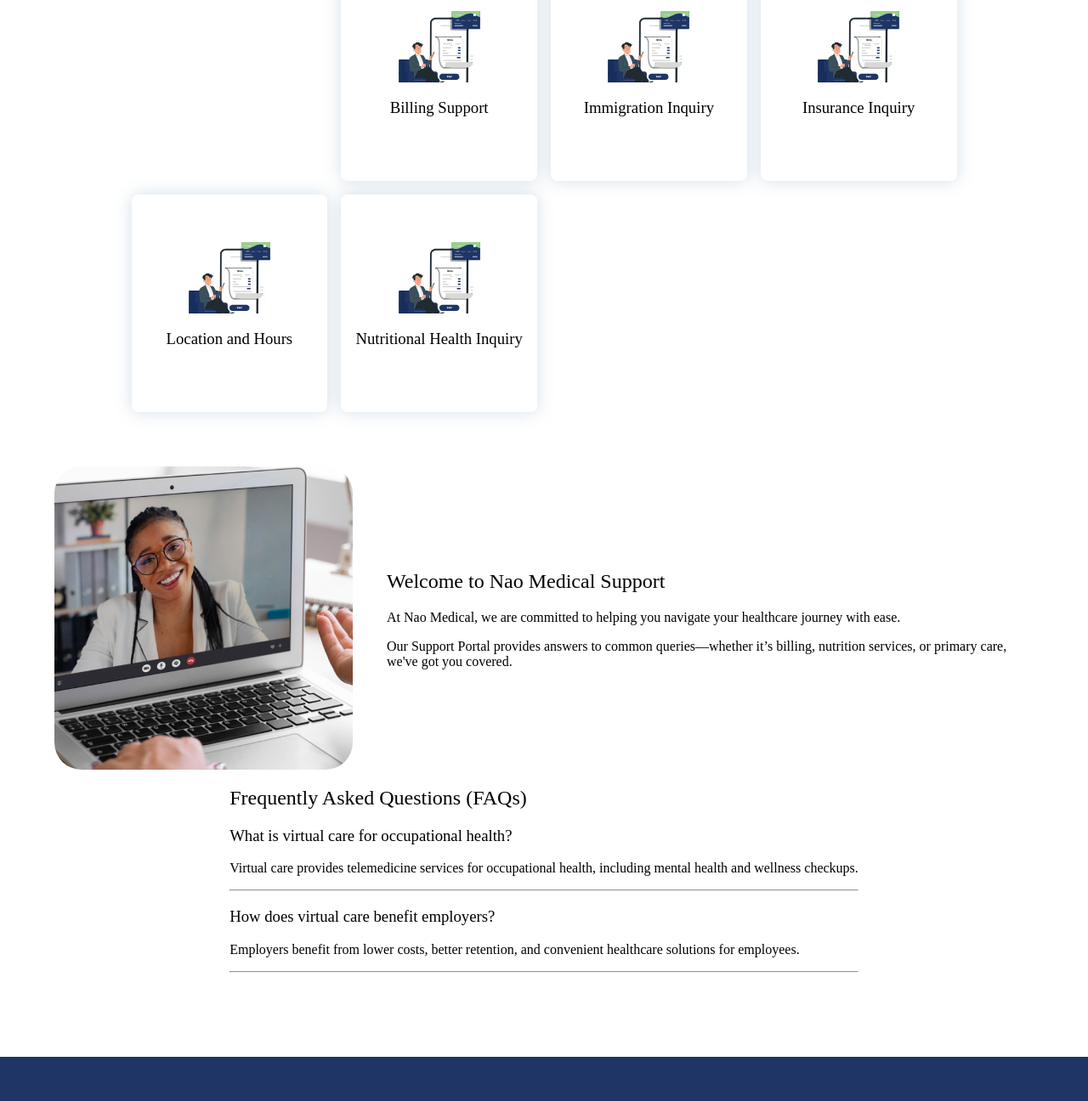
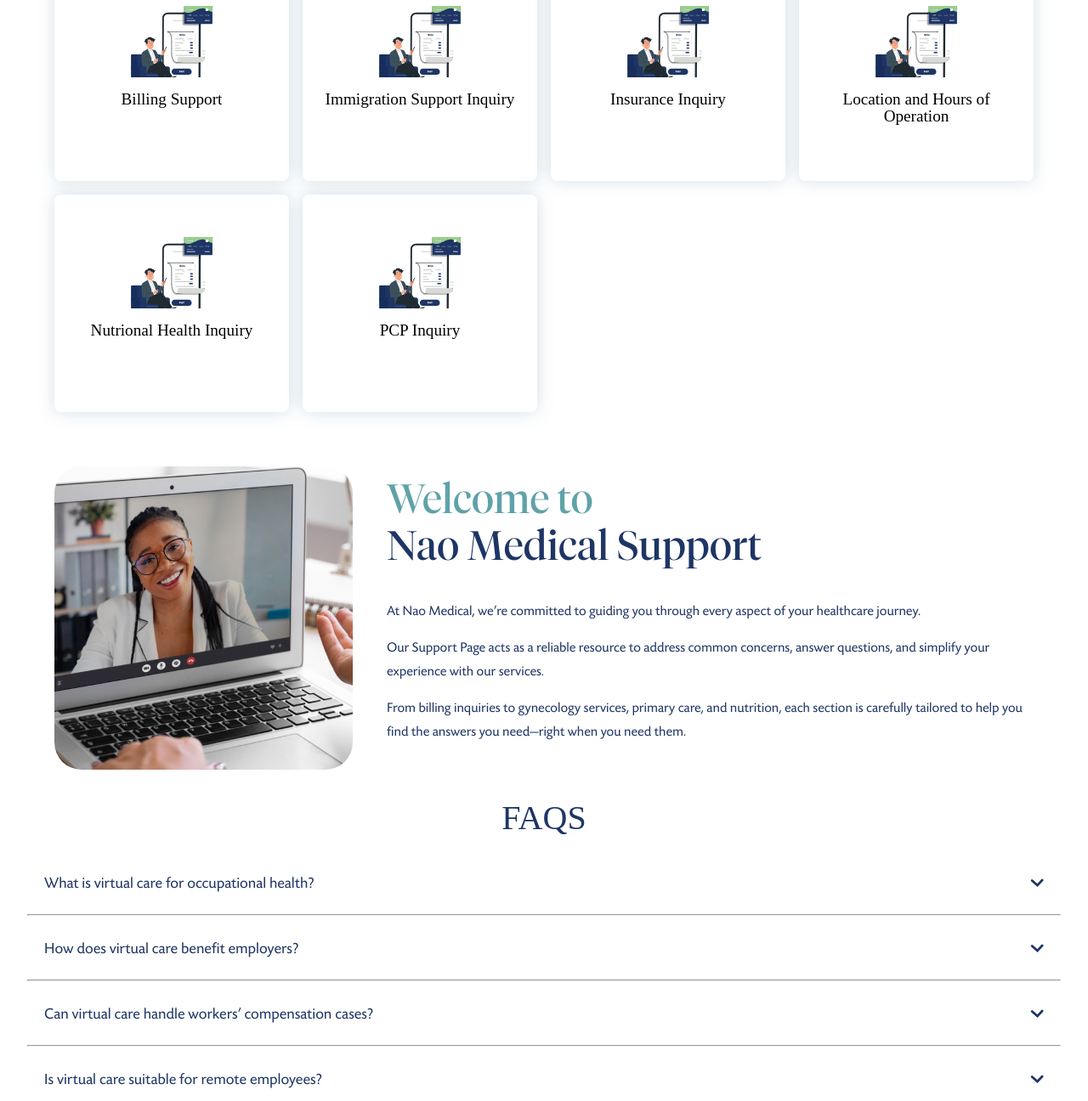
Before and after one commit to AbeelIshrat1602/Support_Pages_2, a plain HTML site: page index.html in a window 1280 px wide. Shown: the part 403-1699 px from the top of the page at 85% size. Drawn offline with Linux system fonts and the light colour scheme.

Commit message:
Update index.html

```diff
--- a/index.html
+++ b/index.html
@@ -1,146 +1,247 @@
 <!DOCTYPE html>
 <html lang="en">
   <head>
-    <!-- META DATA -->
     <meta charset="UTF-8" />
     <meta name="viewport" content="width=device-width, initial-scale=1.0" />
-    <!-- Title Optimization -->
-    <title>Nao Medical Support Portal | 24/7 Assistance for Billing, Insurance & More</title>
-    <!-- Meta Description -->
-    <meta
-      name="description"
-      content="Welcome to the Nao Medical Support Portal. Get 24/7 assistance for healthcare services like billing inquiries, insurance support, primary care, and more."
-    />
-    <!-- Additional Meta Tags -->
-    <meta name="keywords" content="Nao Medical Support, Billing Assistance, Healthcare Support 24/7" />
-    <meta name="robots" content="index, follow" />
-
-    <!-- Open Graph Tags for Social Sharing -->
-    <meta property="og:title" content="Nao Medical Support Portal" />
-    <meta
-      property="og:description"
-      content="Explore the Nao Medical Support Portal to find quick answers to common questions about billing, insurance, locations, and more!"
-    />
-    <meta property="og:url" content="https://www.naomedical.com/support-portal" />
-    <meta property="og:image" content="https://www.naomedical.com/assets/og-thumbnail.png" />
-    <meta property="og:type" content="website" />
-
-    <!-- Stylesheets -->
     <link rel="stylesheet" href="https://fonts.googleapis.com/icon?family=Material+Icons">
+    <title>Ticket Portal</title>
     <link rel="stylesheet" href="css/t-port.css" />
     <link rel="stylesheet" href="css/t-fonts.css" />
   </head>
   <body>
-    <!-- Header -->
     <header>
         <div class="log-cont">
-          <img src="./assets/logo-help.png" alt="Logo of Nao Medical Support Portal" class="log-img" />
+          <img src="./assets/logo-help.png" alt="nao-medical" class="log-img" />
         </div>
     </header>
 
-    <!-- Background Section -->
     <section>
-      <img src="./assets/ellipse.png" alt="Background design element 1" class="bg-absolute" />
-      <img src="./assets/ellipse-1.png" alt="Background design element 2" class="bg-absolute-2" />
+      <img src="./assets/ellipse.png" alt="nao-medical" class="bg-absolute" />
+      <img src="./assets/ellipse-1.png" alt="nao-medical_2" class="bg-absolute-2" />
     </section>
 
-    <!-- Hero Section -->
+
+
     <section class="hero">
       <div class="hero-cont">
         <div class="hero-container">
-          <img src="./assets/robot.svg" alt="Nao Medical Virtual Assistant" />
-          <h1 id="hero-main-heading" class="h-h">
-            How Can Nao Medical Support Assist You 24/7?
-          </h1>
+          <img src="./assets/robot.svg" alt="" />
+          <h1 id="hero-main-heading" class="h-h">How can I help you nao?</h1>
           <div class="input-container">
             <i class="material-icons search-icon">search</i>
+
+            <!-- Search Bar -->
         <input
         id="hero-search-bar"
         type="text"
-              placeholder="What are you seeking help with today?"
+        placeholder="How can Nao Medical 24/7 Support assist you?"
         class="search-bar"
       />
     </div>
-          <!-- Search Results -->
+
+    <!-- Search Results Container -->
     <div id="search-results" class="search-results"></div>
   </div>
 </div>
 </section>
 
-    <!-- Support Options Section -->
     <section class="section-1">
-      <h2 class="sec-title">Explore Our Support Services</h2>
-      <div class="sec-1-card" onclick="window.location.href='./support-pages/billing-support.html'">
-        <img src="./assets/sec-11.svg" alt="Billing Support Icon" />
-        <h3>Billing Support</h3>
+      <div class="sec-1-card" onclick="window.location.href='./support-pages/Billing/billing-support.html'">
+        <img src="./assets/sec-11.svg" alt="" />
+        <h2 class="sec-title">Billing Support</h2>
+
       </div>
-      <div class="sec-1-card" onclick="window.location.href='./support-pages/Immigration-General-Inquiry.html'">
-        <img src="./assets/sec-11.svg" alt="Immigration Inquiry Icon"/>
-        <h3>Immigration Inquiry</h3>
+      <div class="sec-1-card" onclick="window.location.href='./support-pages/Immigration/Immigration-General-Inquiry.html'">
+        <img src="./assets/sec-11.svg" alt="" />
+        <h2 class="sec-title">Immigration Support Inquiry</h2>
+
+      <!-- </div>
+      <div class="sec-1-card">
+        <img src="./assets/sec-11.svg" alt="" />
+        <h2 class="sec-title">Billing Support</h2> -->
+
       </div>
-      <div class="sec-1-card" onclick="window.location.href='./support-pages/Insurance-General-Inquiry.html'">
-        <img src="./assets/sec-11.svg" alt="Insurance Support Icon" />
-        <h3>Insurance Inquiry</h3>
+      <div class="sec-1-card" onclick="window.location.href='./support-pages/Insurance/Insurance-General-Inquiry.html'">
+        <img src="./assets/sec-11.svg" alt="" />
+        <h2 class="sec-title">Insurance Inquiry</h2>
+
       </div>
-      <div class="sec-1-card" onclick="window.location.href='./support-pages/Loc-Hours-of-Operation.html'">
-        <img src="./assets/sec-11.svg" alt="Location and Hours Icon"/>
-        <h3>Location and Hours</h3>
+      <div class="sec-1-card" onclick="window.location.href='./support-pages/Location/Loc-Hours-of-Operation.html'">
+        <img src="./assets/sec-11.svg" alt="" />
+        <h2 class="sec-title">Location and Hours of Operation</h2>
+
       </div>
-      <div class="sec-1-card" onclick="window.location.href='./support-pages/Nutrition-General-Inquiry.html'">
-        <img src="./assets/sec-11.svg" alt="Nutrition Health Inquiry Icon"/>
-        <h3>Nutritional Health Inquiry</h3>
+      <div class="sec-1-card" onclick="window.location.href='./support-pages/Nutrition/Nutrition-General-Inquiry.html'">
+        <img src="./assets/sec-11.svg" alt="" />
+        <h2 class="sec-title">Nutrional Health Inquiry</h2>
+
+      </div>
+      <div class="sec-1-card" onclick="window.location.href='./support-pages/PCP/PCP-General-Inquiry.html'">
+        <img src="./assets/sec-11.svg" alt="" />
+        <h2 class="sec-title">PCP Inquiry</h2>
+
+      <!-- </div>
+      <div class="sec-1-card">
+        <img src="./assets/sec-11.svg" alt="" />
+        <h2 class="sec-title">Billing Support</h2>
+
+      </div>
+      <div class="sec-1-card">
+        <img src="./assets/sec-11.svg" alt="" />
+        <h2 class="sec-title">Billing Support</h2> -->
+
       </div>
     </section>
 
-    <!-- About Section -->
     <section class="first">
       <div id="first-section-container" class="first-div">
         <img
           id="first-section-image"
           src="./assets/first-img.png"
-          alt="Representation of Nao Medical Support Services"
+          alt="nao-medical"
           class="first-img"
         />
         <div>
-          <h2 id="first-section-heading">
-            Welcome to <span id="first-section-heading-highlight">Nao Medical Support</span>
+          <h2 id="first-section-heading" class="f1h">
+            <span id="first-section-heading-highlight"> Welcome to </span>
+            Nao Medical Support
           </h2>
-          <p id="first-section-description-1">
-            At Nao Medical, we are committed to helping you navigate your healthcare journey with ease.
+          <p id="first-section-description-1" class="f2p">
+            At Nao Medical, we’re committed to guiding you through every aspect
+            of your healthcare journey.
           </p>
-          <p id="first-section-description-2">
-            Our Support Portal provides answers to common queries—whether it’s billing, nutrition services, or primary care, we've got you covered.
+          <p id="first-section-description-2" class="f3p">
+            Our Support Page acts as a reliable resource to address common
+            concerns, answer questions, and simplify your experience with our
+            services.
+          </p>
+          <p id="first-section-description-2" class="f3p">
+            From billing inquiries to gynecology services, primary care, and
+            nutrition, each section is carefully tailored to help you find the
+            answers you need—right when you need them.
           </p>
         </div>
       </div>
     </section>
 
-    <!-- FAQ Section -->
     <section id="faqs-section" class="faqs-section">
-      <h2>Frequently Asked Questions (FAQs)</h2>
-      <div id="faqs-container">
-        <div id="faq-item-1">
-          <h3>What is virtual care for occupational health?</h3>
-          <p>
-            Virtual care provides telemedicine services for occupational health, including mental health and wellness checkups.
-          </p>
+      <h2 id="faqs-title" class="faqs-title">FAQS</h2>
+      <div id="faqs-container" class="faqs-container">
+        <div id="faq-item-1" class="faq-item">
+          <h3 id="faq-question-1" class="faq-question">
+            What is virtual care for occupational health?
+            <img
+              id="faq-icon-1"
+              src="./assets/drop.svg"
+              alt="toggle icon"
+              class="faq-icon"
+            />
+          </h3>
+          <div class="faq-content">
+            Virtual care for occupational health refers to using telemedicine to
+            provide employees with healthcare services such as wellness
+            checkups, mental health support, and follow-up consultations.
           </div>
-        <hr />
-        <div id="faq-item-2">
-          <h3>How does virtual care benefit employers?</h3>
-          <p>
-            Employers benefit from lower costs, better retention, and convenient healthcare solutions for employees.
-          </p>
         </div>
-        <hr />
+        <hr class="fffff" />
+
+        <div id="faq-item-2" class="faq-item">
+          <h3 id="faq-question-2" class="faq-question">
+            How does virtual care benefit employers?
+            <img
+              id="faq-icon-2"
+              src="./assets/drop.svg"
+              alt="toggle icon"
+              class="faq-icon"
+            />
+          </h3>
+          <div class="faq-content">
+            Employers benefit from reduced downtime, lower healthcare costs, and
+            improved employee satisfaction and retention by offering accessible
+            and convenient health services.
           </div>
+        </div>
+        <hr class="fffff" />
+
+        <div id="faq-item-3" class="faq-item">
+          <h3 id="faq-question-3" class="faq-question">
+            Can virtual care handle workers’ compensation cases?
+            <img
+              id="faq-icon-3"
+              src="./assets/drop.svg"
+              alt="toggle icon"
+              class="faq-icon"
+            />
+          </h3>
+          <div class="faq-content">
+            Yes, our platform includes follow-up consultations for workers’
+            compensation cases, ensuring employees receive proper care and
+            guidance during recovery.
+          </div>
+        </div>
+        <hr class="fffff" />
+
+        <div id="faq-item-3" class="faq-item">
+          <h3 id="faq-question-4" class="faq-question">
+            Is virtual care suitable for remote employees?
+            <img
+              id="faq-icon-4"
+              src="./assets/drop.svg"
+              alt="toggle icon"
+              class="faq-icon"
+            />
+          </h3>
+          <div class="faq-content">
+            Absolutely. Virtual care is designed to support employees wherever
+            they are, making it an ideal solution for remote and hybrid teams.
+          </div>
+        </div>
+        <hr class="fffff" />
+
+        <div id="faq-item-5" class="faq-item">
+          <h3 id="faq-question-5" class="faq-question">
+            How do employees schedule virtual care appointments?
+            <img
+              id="faq-icon-5"
+              src="./assets/drop.svg"
+              alt="toggle icon"
+              class="faq-icon"
+            />
+          </h3>
+          <div class="faq-content">
+            Employees can easily book appointments by calling us at (917)
+            633-0834 or through our websote, choosing a time that fits their
+            schedule.
+          </div>
+        </div>
+        <hr class="fffff" />
+
+        <div id="faq-item-6" class="faq-item">
+          <h3 id="faq-question-6" class="faq-question">
+            Does virtual care include mental health services?
+            <img
+              id="faq-icon-6"
+              src="./assets/drop.svg"
+              alt="toggle icon"
+              class="faq-icon"
+            />
+          </h3>
+          <div class="faq-content">
+            Yes, we provide comprehensive virtual mental health support,
+            including counseling and stress management, to promote overall
+            well-being.
+          </div>
+        </div>
+        <hr class="fffff" />
+      </div>
+      <p id="view-all-link" class="view-all">View All</p>
     </section>
 
-    <!-- Footer Section -->
+    <!-- ____________________footer________________________ -->
     <footer id="footer" class="footer">
       <div id="footer-content" class="footer-content">
         <div id="footer-logo" class="footer-logo">
-          <img id="footer-logo-img" src="./assets/logo.png" alt="Nao Medical Logo" />
+          <img id="footer-logo-img" src="./assets/logo.png" alt="nao-medical" />
         </div>
 
         <div id="footer-socials" class="footer-socials">
@@ -152,7 +253,7 @@
             <img
               id="footer-linkedin-icon"
               src="./assets/linkedin.svg"
-              alt="LinkedIn Nao Medical"
+              alt="nao-medical"
               class="social-icon"
             />
             LinkedIn
@@ -165,7 +266,7 @@
             <img
               id="footer-facebook-icon"
               src="./assets/facebook.svg"
-              alt="Facebook Nao Medical"
+              alt="nao-medical"
               class="social-icon"
             />
             Facebook
@@ -178,7 +279,7 @@
             <img
               id="footer-twitter-icon"
               src="./assets/twitter.svg"
-              alt="Twitter Nao Medical"
+              alt="nao-medical"
               class="social-icon"
             />
             Twitter
@@ -191,7 +292,7 @@
             <img
               id="footer-instagram-icon"
               src="./assets/insta.svg"
-              alt="Instagram Nao Medical"
+              alt="nao-medical"
               class="social-icon"
             />
             Instagram
@@ -219,8 +320,6 @@
         any errors or concerns, please bring it to our attention by emailing us.
       </p>
     </footer>
-
-    <!-- Footer JavaScript -->
     <script src="./js/t-port.js"></script>
   </body>
 </html>
```
Lines whose indentation alone changed are shown as unchanged.
